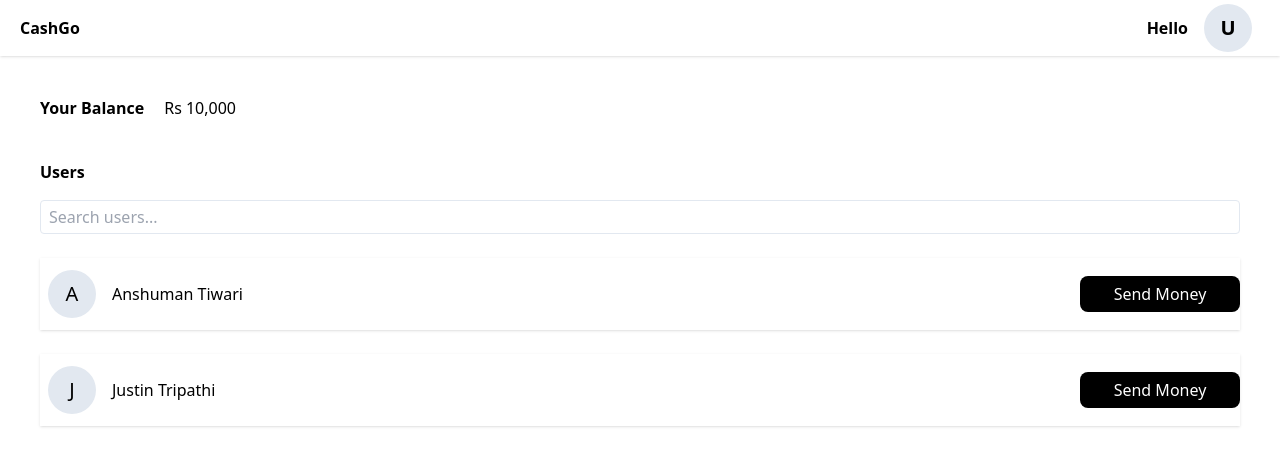
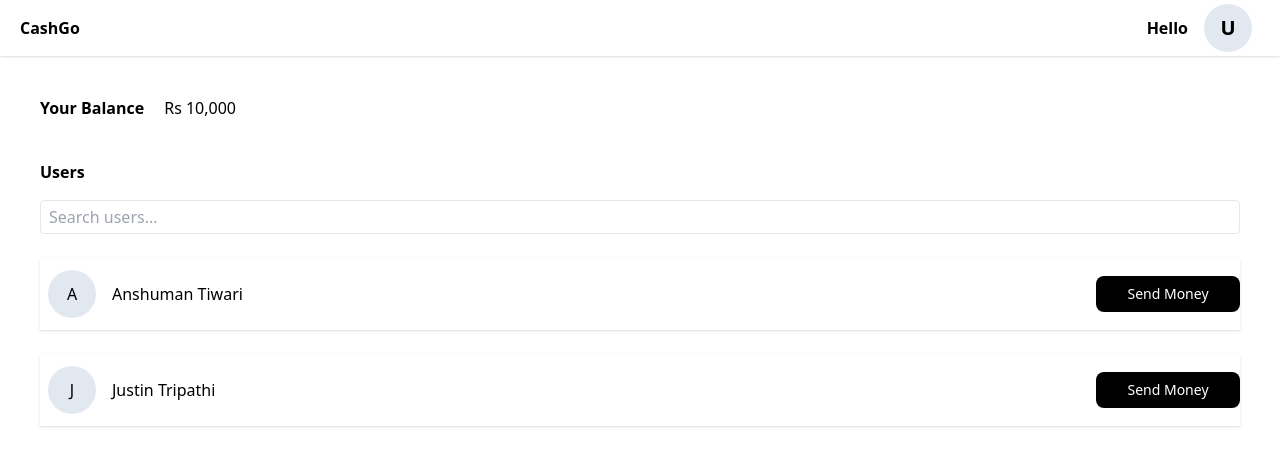
Before and after one commit to AnshumanX304/CashgoFrontend, a React (Vite) app: page /dashboard in a window 1280 px wide. Shown: the top 466 px of the page. Built offline with nearby package versions, Linux system fonts and the light colour scheme.

Commit message:
send money page designed

```diff
--- a/src/Components/PageComponent/Sendmoney.jsx
+++ b/src/Components/PageComponent/Sendmoney.jsx
@@ -1,7 +1,33 @@
+import { useLocation } from "react-router-dom";
 const Sendmoney = () => {
+
+    const location=useLocation()
     return (
-        <div>
-            SENDMONEY
+        <div className="flex justify-center  items-center h-screen bg-slate-100">
+            <div className="w-fit h-fit shadow-xl rounded-lg bg-white">
+                <div className="p-10">
+                    <div className=" font-extrabold text-4xl flex justify-center items-center">
+                        <div className="h-fit w-fit">Send Money</div>
+                    </div>
+                    <div className="flex mt-20">
+                        <div className=" h-16 w-16 rounded-full flex justify-center items-center bg-green-500">
+                            <div className="text-white font-semibold text-3xl">
+                                {location.state.firstName[0]}
+                            </div>
+                        </div>
+                        <div className=" text-3xl  flex justify-center items-center">
+                            <div className="mx-3 font-bold">
+                                {location.state.firstName}
+                            </div>
+                        </div>
+                    </div>
+                    <div className="mt-3">
+                        <p className="font-semibold">Amount (in Rs)</p>
+                        <input className="w-full mt-5 border-2 p-2 rounded-lg border-slate-300" placeholder="Enter the amount"/>
+                        <button className="w-full bg-green-500 my-5 h-10 text-base rounded-lg text-white hover:bg-green-400 hover:scale-101">Initiate Transfer</button>
+                    </div>
+                </div>
+            </div>
         </div>
      );
 }
--- a/src/Components/Utility/Details.jsx
+++ b/src/Components/Utility/Details.jsx
@@ -1,4 +1,4 @@
-
+import { Link } from "react-router-dom";
 const Details = () => {
     const users=[{
         firstName:"Anshuman",
@@ -18,7 +18,7 @@ const Details = () => {
                 <input type="text" placeholder="Search users..." className="w-full px-2 py-1 border rounded border-slate-200"></input>
             </div>
             <div>
-                {users.map(user => <User user={user} />)}
+                {users.map(user => <User user={user} key={user.firstName} />)}
             </div>
         </div>
       );
@@ -29,7 +29,7 @@ function User({user}){
         <div className="flex justify-between my-6 shadow">
             <div className="flex my-3 mx-2">
                 <div className="rounded-full h-12 w-12 bg-slate-200 flex justify-center">
-                    <div className="flex flex-col justify-center h-full text-xl">
+                    <div className="flex flex-col justify-center h-full text-base">
                         {user.firstName[0]}
                     </div>
                 </div>
@@ -41,7 +41,10 @@ function User({user}){
             </div>
             <div className="flex items-center ">
                 <div className="h-fit w-fit">
-                    <button className=" bg-black text-white h-9 w-40 rounded-lg">Send Money</button>
+                    <Link
+                        to={"/send"}
+                        state={{firstName:user.firstName+" "+user.lastName}}>
+                    <button className=" bg-black text-white h-9 w-36 text-sm rounded-lg">Send Money</button></Link>
                 </div>
 
             </div>
--- a/tailwind.config.js
+++ b/tailwind.config.js
@@ -8,7 +8,11 @@ export default {
 
   ],
   theme: {
-    extend: {},
+    extend: {
+      scale: {
+        '101': '1.01',
+      }
+    },
   },
   plugins: [],
 }
```
